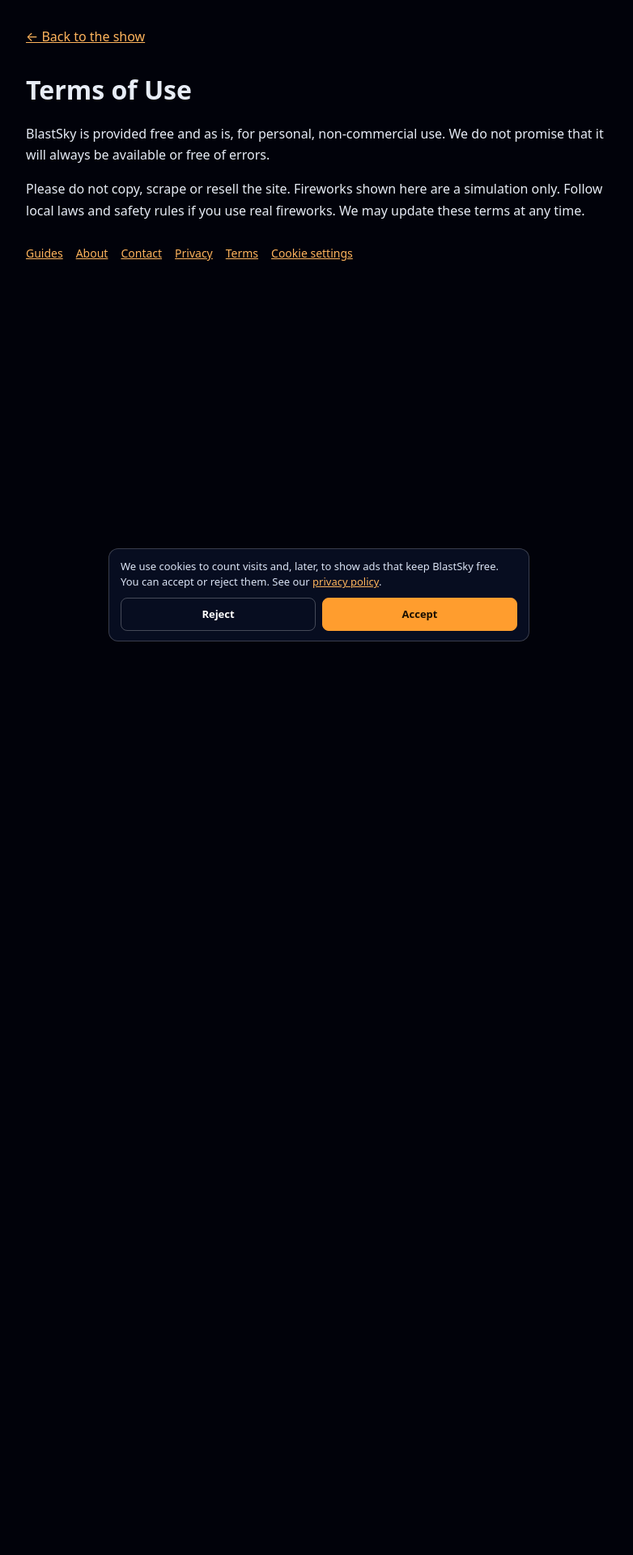
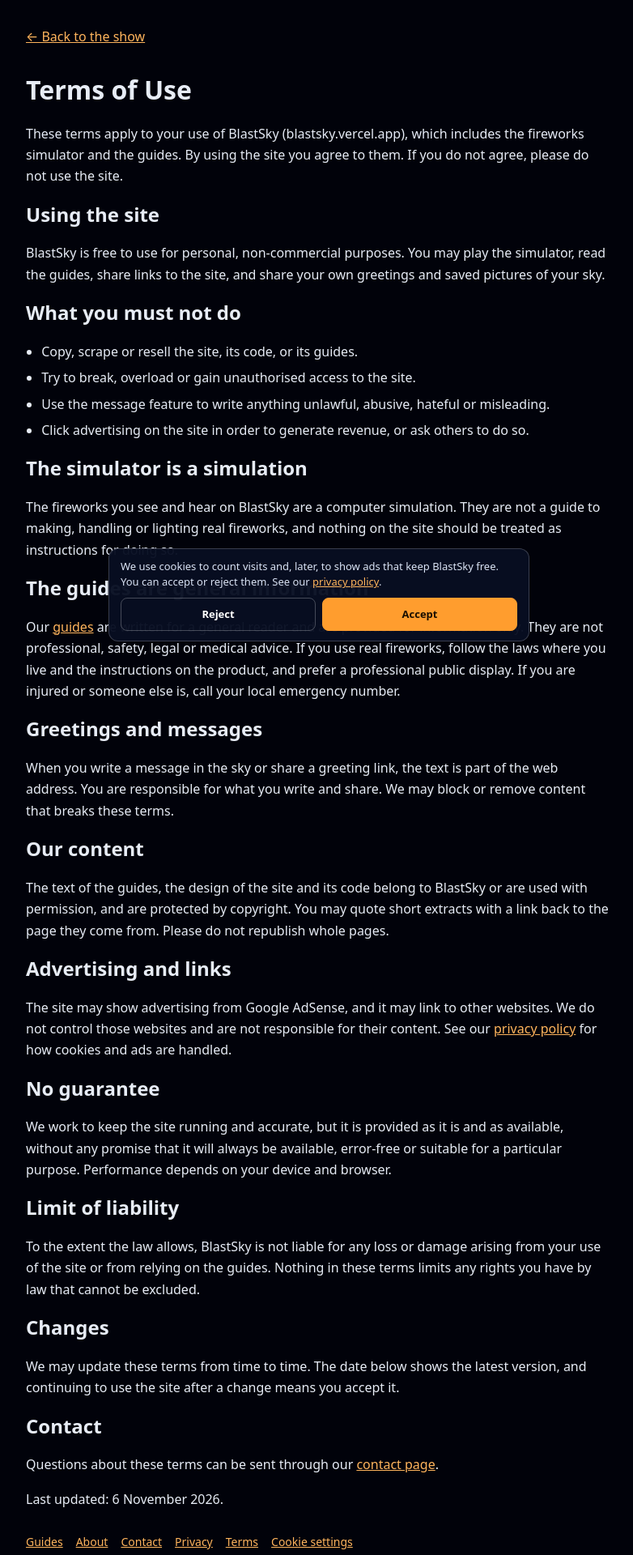
Before and after one commit to srajesh1330/blastsky, a Next.js app: page /terms in a window 1280 px wide. Shown: the top 1920 px of the page at 81% size, without its empty margins (246-1028 px from the left). Before the commit the page ends 800 px from the top, so only its background shows below. Built offline with nearby package versions, Linux system fonts and the light colour scheme; no server answers.

Commit message:
Improve Terms of Use page

```diff
--- a/app/sitemap.ts
+++ b/app/sitemap.ts
@@ -11,7 +11,7 @@ const PAGES: { path: string; updated: string; changeFrequency: "weekly" | "month
   { path: "/about", updated: "2026-11-05", changeFrequency: "yearly", priority: 0.5 },
   { path: "/contact", updated: "2026-11-05", changeFrequency: "yearly", priority: 0.4 },
   { path: "/privacy", updated: "2026-11-05", changeFrequency: "yearly", priority: 0.3 },
-  { path: "/terms", updated: "2026-10-06", changeFrequency: "yearly", priority: 0.3 },
+  { path: "/terms", updated: "2026-11-06", changeFrequency: "yearly", priority: 0.3 },
 ];
 
 // The old /fireworks and /fireworks/new-year pages redirect to the home page,
--- a/app/terms/page.tsx
+++ b/app/terms/page.tsx
@@ -1,13 +1,94 @@
 import type { Metadata } from "next";
+import Link from "next/link";
 import LegalPage from "../../components/LegalPage";
 
-export const metadata: Metadata = { title: "Terms of Use", alternates: { canonical: "/terms" } };
+export const metadata: Metadata = {
+  title: "Terms of Use",
+  description: "The terms for using BlastSky, including the simulator, the guides and the greeting links.",
+  alternates: { canonical: "/terms" },
+};
 
 export default function Page() {
   return (
     <LegalPage title="Terms of Use">
-      <p>BlastSky is provided free and as is, for personal, non-commercial use. We do not promise that it will always be available or free of errors.</p>
-      <p>Please do not copy, scrape or resell the site. Fireworks shown here are a simulation only. Follow local laws and safety rules if you use real fireworks. We may update these terms at any time.</p>
+      <p>
+        These terms apply to your use of BlastSky (blastsky.vercel.app), which includes the fireworks simulator and
+        the guides. By using the site you agree to them. If you do not agree, please do not use the site.
+      </p>
+
+      <h2>Using the site</h2>
+      <p>
+        BlastSky is free to use for personal, non-commercial purposes. You may play the simulator, read the guides,
+        share links to the site, and share your own greetings and saved pictures of your sky.
+      </p>
+
+      <h2>What you must not do</h2>
+      <ul>
+        <li>Copy, scrape or resell the site, its code, or its guides.</li>
+        <li>Try to break, overload or gain unauthorised access to the site.</li>
+        <li>Use the message feature to write anything unlawful, abusive, hateful or misleading.</li>
+        <li>Click advertising on the site in order to generate revenue, or ask others to do so.</li>
+      </ul>
+
+      <h2>The simulator is a simulation</h2>
+      <p>
+        The fireworks you see and hear on BlastSky are a computer simulation. They are not a guide to making,
+        handling or lighting real fireworks, and nothing on the site should be treated as instructions for doing so.
+      </p>
+
+      <h2>The guides are general information</h2>
+      <p>
+        Our <Link href="/guides">guides</Link> are written for a general reader and are provided for information
+        only. They are not professional, safety, legal or medical advice. If you use real fireworks, follow the
+        laws where you live and the instructions on the product, and prefer a professional public display. If you
+        are injured or someone else is, call your local emergency number.
+      </p>
+
+      <h2>Greetings and messages</h2>
+      <p>
+        When you write a message in the sky or share a greeting link, the text is part of the web address. You are
+        responsible for what you write and share. We may block or remove content that breaks these terms.
+      </p>
+
+      <h2>Our content</h2>
+      <p>
+        The text of the guides, the design of the site and its code belong to BlastSky or are used with permission,
+        and are protected by copyright. You may quote short extracts with a link back to the page they come from.
+        Please do not republish whole pages.
+      </p>
+
+      <h2>Advertising and links</h2>
+      <p>
+        The site may show advertising from Google AdSense, and it may link to other websites. We do not control
+        those websites and are not responsible for their content. See our <Link href="/privacy">privacy policy</Link>{" "}
+        for how cookies and ads are handled.
+      </p>
+
+      <h2>No guarantee</h2>
+      <p>
+        We work to keep the site running and accurate, but it is provided as it is and as available, without any
+        promise that it will always be available, error-free or suitable for a particular purpose. Performance
+        depends on your device and browser.
+      </p>
+
+      <h2>Limit of liability</h2>
+      <p>
+        To the extent the law allows, BlastSky is not liable for any loss or damage arising from your use of the
+        site or from relying on the guides. Nothing in these terms limits any rights you have by law that cannot be
+        excluded.
+      </p>
+
+      <h2>Changes</h2>
+      <p>
+        We may update these terms from time to time. The date below shows the latest version, and continuing to use
+        the site after a change means you accept it.
+      </p>
+
+      <h2>Contact</h2>
+      <p>
+        Questions about these terms can be sent through our <Link href="/contact">contact page</Link>.
+      </p>
+      <p>Last updated: 6 November 2026.</p>
     </LegalPage>
   );
 }
```
